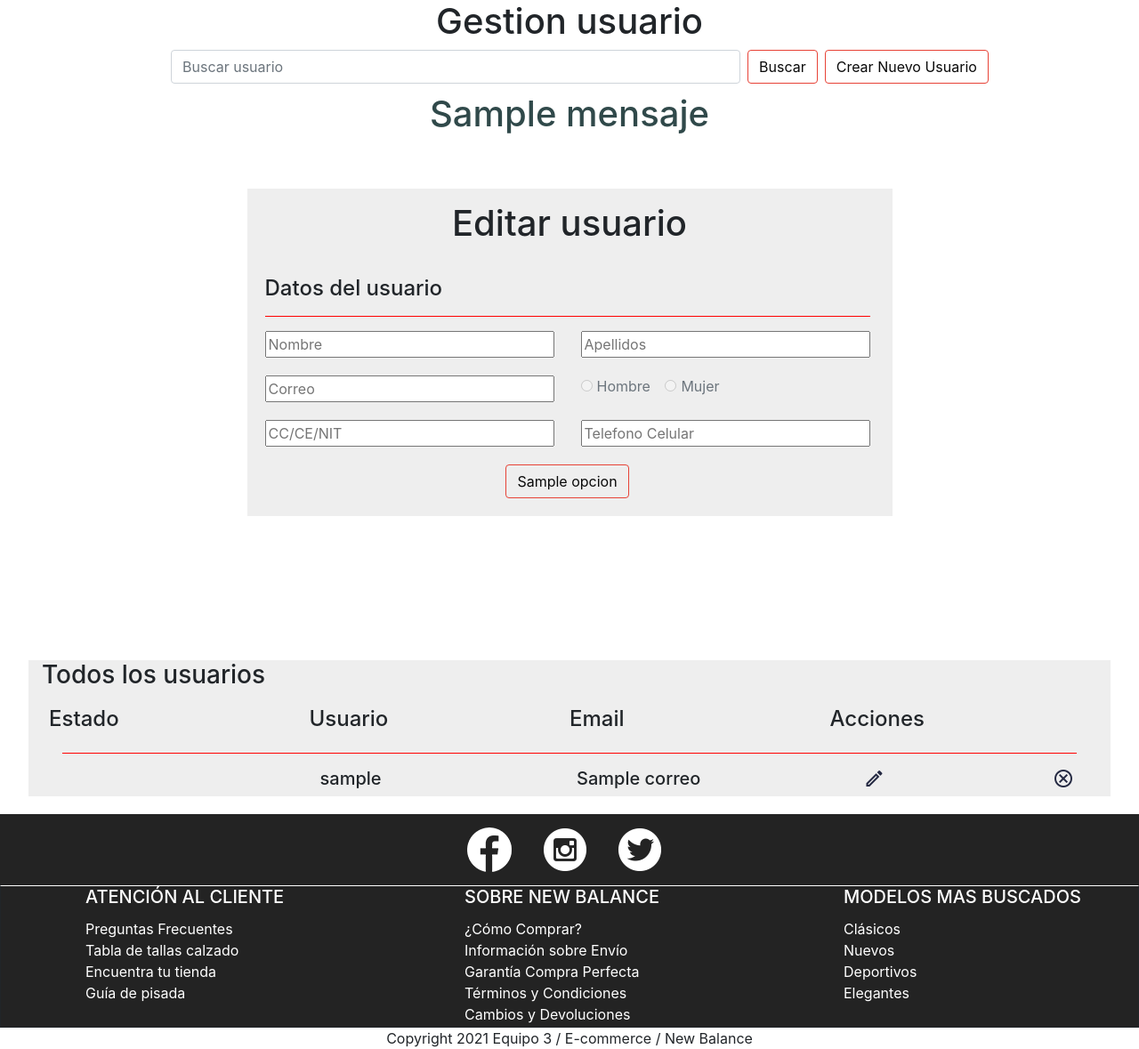
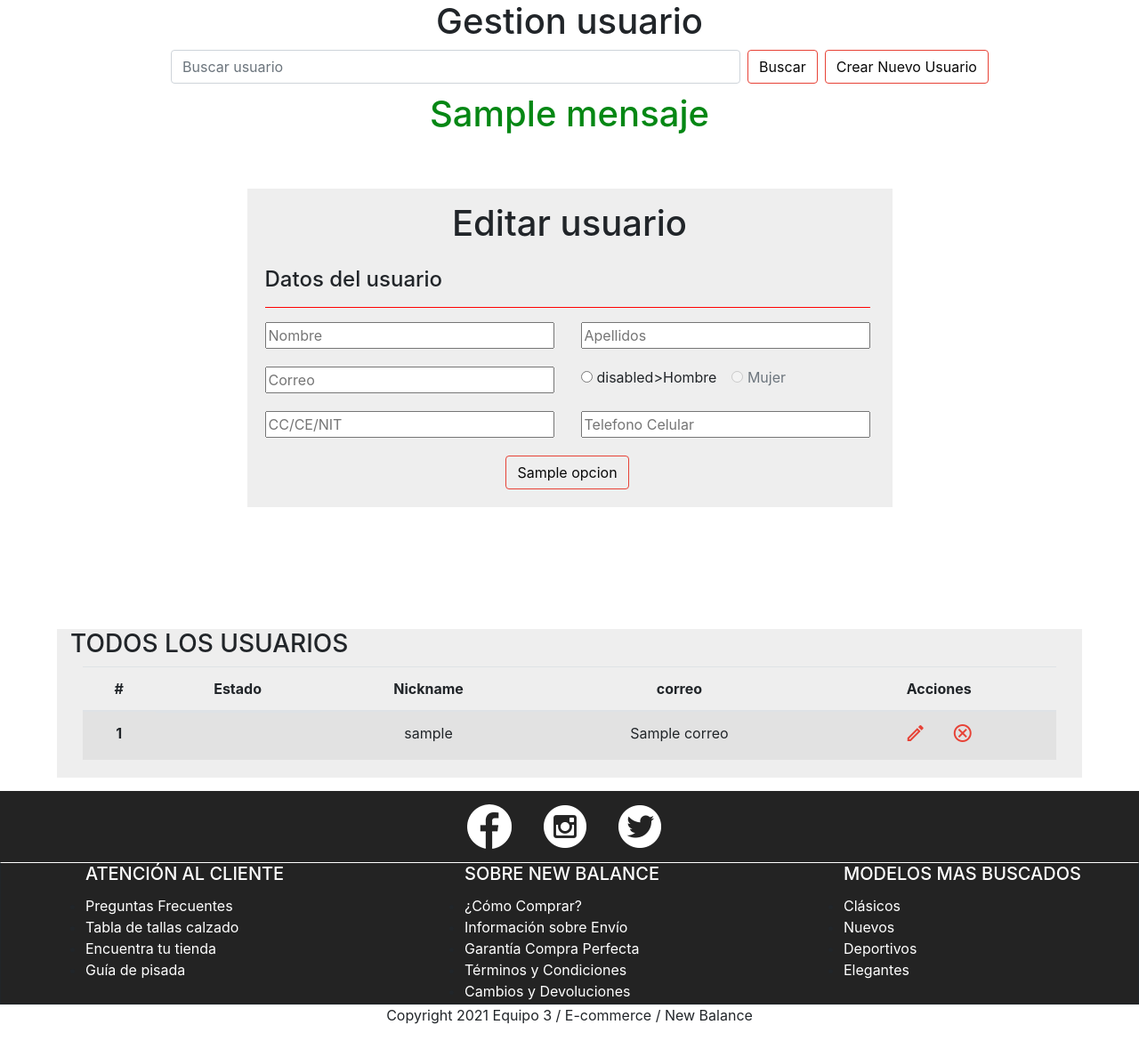
Before and after one commit to Julian362/Ecommerce-NewBalance, a Python web app: template templates/administrador.html in a window 1280 px wide. Shown: the part 64-1243 px from the top of the page at 89% size. After the commit the page ends 1215 px from the top, so only its background shows below. Run offline with Jinja, Linux system fonts and the light colour scheme; the template is opened without the code that fills it: most values are stand-ins (such as "Sample title", 1, 10 or a date in 2020); form fields are guessed from the names that the template uses; some libraries are stand-ins or nearby versions.

Commit message:
administrador backend cambio de todos los usuarios a tabla, y comentarios

```diff
--- a/models.py
+++ b/models.py
@@ -39,7 +39,7 @@
             if obj>0:
                 return "Borrado corectamente el usuario "
 
-        return "No se pudo borrar el usuario "
+        return None
 
     @classmethod
     def block(cls, p_nickname, p_estado):
--- a/static/css/administrador.css
+++ b/static/css/administrador.css
@@ -47,47 +47,85 @@
     border-width: 90%;
 }
 
-h4{
-    padding-top:10px
+
+
+.contenedor-todos-usuarios {
+    width: 90%;
+    margin: auto;
+    background-color: #eeeeee;
+    margin-top: 15px;
+    margin-bottom: 15px;
+    padding-bottom: 20px;
 }
 
-ul, li{
-    list-style:none;
-    margin: 0%;
-    padding: 0%;
+
+.contenedor-todos-usuarios th, td {
+    margin: auto;
+    text-align: center;
 }
 
-.contenedor-todos-usuarios{
+.nuevo-usuario {
     width: 95%;
     margin: auto;
-    margin-top: 50px;
-    background-color: #eeeeee;
-    margin-bottom: 20px;
 }
 
-.col-sm{
-    padding: 0%;
+.conEstado {
+    display: flex;
+    justify-content: center;
+    align-items: center;
 }
 
-.icon-izquierda, .icon-centro, .icon-derecha{
-    text-align: center;
-    width: fit-content;
-    margin-left: 1rem;
+.circulo-green {
+    width: 17px;
+    height: 17px;
+    -moz-border-radius: 50%;
+    -webkit-border-radius: 50%;
+    border-radius: 50%;
+    border-color: #3f3f3f;
+    border-style: solid;
+    border-width: 1px;
+    background: #0ba913;
+    margin: auto;
 }
 
-.estado-circulo{
-    padding-left: 1rem;
+.circulo-red {
+    width: 17px;
+    height: 17px;
+    -moz-border-radius: 50%;
+    -webkit-border-radius: 50%;
+    border-radius: 50%;
+    border-color: #3f3f3f;
+    border-style: solid;
+    border-width: 1px;
+    background: #a90b0b;
+    margin: auto;
 }
 
-.icon-edit,
-.icon-delete,
-.icon-block{
-    color: #242942;
-    text-decoration: none;
+.conEstado {
+    display: flex;
+    justify-content: center;
+    align-items: center;
 }
 
-.icon-edit:hover,
-.icon-delete:hover,
-.icon-block:hover{
-    color: red;
+.icon-izquierda, .icon-centro, .icon-derecha {
+    display: inline;
+    margin: 5px 0px 5px 0px;
 }
+
+.icon-izquierda a, .icon-centro a, .icon-derecha a {
+    text-decoration: none;
+    color: #E74236;
+}
+
+.icon-izquierda a:hover, .icon-centro a:hover, .icon-derecha a:hover {
+    color: #0ba913;
+    margin: 5px 0px 5px 0px;
+}
+
+.iconoPosicion {
+    margin: 0px 5px 0px 5px;
+}
+
+.text-left{
+    text-align: left;
+}
--- a/templates/administrador.html
+++ b/templates/administrador.html
@@ -20,15 +20,15 @@
         <button style="margin-left: 8px;" class="btn btn-outline-one my-2 my-sm-0" submit>Crear Nuevo Usuario</button>
     </form>
     {% if mensaje %}
-        <h1 style="text-align: center; color: #30494A; margin-top: 10px">{{ mensaje }}</h1>
+        <h1 style="text-align: center; color: #058714; margin-top: 10px">{{ mensaje }}</h1>
     {% endif %}
     {% if error %}
-        <h1 style="text-align: center; color: #E74236; margin-top: 10px">{{ mensaje }}</h1>
+        <h1 style="text-align: center; color: #970c02; margin-top: 10px">{{ mensaje }}</h1>
     {% endif %}
     {% if form %}
-
         <div class="ContenedorFomulario">
             <form class="FormularioRegistro" action="{{ url_for('edit_usuario', nickname = usuario.nickname) }}" method="POST">
+                <!-- linea para el token  -->
                 {{ form.hidden_tag() }}
                 <div>
                     <h1 style="text-align: center;">Editar usuario</h1>
@@ -54,6 +54,7 @@
                                 <div class="col">
                                     <div class="form-check form-check-inline">
                                         <input class="form-check-input" type="radio" name="inlineRadioOptions" id="inlineRadio1" readonly="" value="option1"
+                                        <!-- si el sexo del usuario es macho o masculino chekea uno de los dos -->
                                         {% if usuario.sexo == 'M' %}
                                         checked
                                         {% endif %}
@@ -89,51 +90,46 @@
             </form>
         </div>
     {% endif %}
+
+    {% if lista_usuarios %}
             <div class="contenedor-todos-usuarios">
-        <h3 style="text-align: left;">Todos los usuarios</h1>
-        <div class="container" style="padding: 0%;">
-            <div class="row row-titulos">
-                <div class="col-sm">
-                    <h4>Estado</h4>
-                </div>
-                <div class="col-sm">
-                    <h4>Usuario</h4>
-                </div>
-                <div class="col-sm">
-                    <h4>Email</h4>
-                </div>
-                <div class="col-sm">
-                    <h4>Acciones</h4>
-                </div>
-            </div>
-            {% if lista_usuarios %}
+                <h3>TODOS LOS USUARIOS</h1>
+                    <table class="table table-striped table-hover nuevo-usuario">
+                    <thead>
+                        <tr>
+                            <th scope="col">#</th>
+                            <th scope="col">Estado</th>
+                            <th scope="col">Nickname</th>
+                            <th scope="col">correo</th>
+                            <th scope="col">Acciones</th>
+                        </tr>
+                    </thead>
                     {% for usuario in lista_usuarios %}
-                    <hr>
-                    <div class="row">
-                        <div class="col-sm estado-circulo">
+                    <tbody>
+                        <tr>
+                            <th scope="row">
+                                {{ loop.index }}
+                            </th>
+                            <td class="conEstado">
                                     {% if usuario.estado == 'T' %}
-                                    <span value="green" >🟢</span>
+                                    <div class="circulo-green"></div>
                                     {% endif %}
                                     {% if usuario.estado == 'F' %}
-                                    <span value="red" >🔴</span>
+                                    <div class="circulo-red"></div>
                                     {% endif %}
-                        </div>
-                        <div class="col-sm">
-                            <h5>{{ usuario.nickname}}</h5>
-                        </div>
-                        <div class="col-sm">
-                            <h5>{{ usuario.correo }}</h5>
-                        </div>
-                        <div class="col-sm">
-                            <div class="row">
-                                <div class="col-sm icon-derecha">
-                                    <a class="icon-edit" href="{{ url_for('edit_usuario', nickname = usuario.nickname) }}">
-                                        <span class="material-icons-outlined"  >edit</span>
+                            </td>
+                            <td>{{ usuario.nickname}}</td>
+                            <td>{{ usuario.correo }}</td>
+                            <td>
+                                <div class="icon-derecha">
+                                    <a  href="{{ url_for('edit_usuario', nickname = usuario.nickname) }} ">
+                                        <span class="material-icons-outlined iconoPosicion"  >edit</span>
                                     </a>
                                 </div>
-                                <div class="col-sm icon-centro">
-                                    <a class="icon-block" href="{{ url_for('block_usuario', nickname = usuario.nickname, estado = usuario.estado) }}">
-                                        <span class="material-icons-outlined" id="icon_block">
+                                <div class="icon-centro">
+                                    <a href="{{ url_for('block_usuario', nickname = usuario.nickname, estado = usuario.estado) }}">
+                                        <span class="material-icons-outlined iconoPosicion" id="icon_block">
+                                            <!-- si el usuario esta o no bloqueado muestra el candado abierto o cerrado -->
                                             {% if usuario.estado == 'F' %}
                                                 lock_open
                                             {% endif %}
@@ -143,17 +139,16 @@
                                         </span>
                                     </a>
                                 </div>
-                                <div class="col-sm icon-izquierda">
-                                    <a class="icon-delete" href="{{ url_for('delete_usuario', nickname = usuario.nickname) }}">
-                                        <span class="material-icons-outlined">cancel</span>
+                                <div class="icon-izquierda">
+                                    <a href="{{ url_for('delete_usuario', nickname = usuario.nickname) }}">
+                                        <span class="material-icons-outlined iconoPosicion">cancel</span>
                                     </a>
                                 </div>
+                            </td>
+                        </tr>
+                    </tbody>
+                    {% endfor %}
+                </table>
             </div>
-                        </div>
-                    </div>
-                {% endfor %}
     {% endif %}
-        </div>
-    </div>
-
 {% endblock %}
```
Also changed, not shown: app.py (+44 -17 lines), database/data.db. Lines whose indentation alone changed are shown as unchanged.
